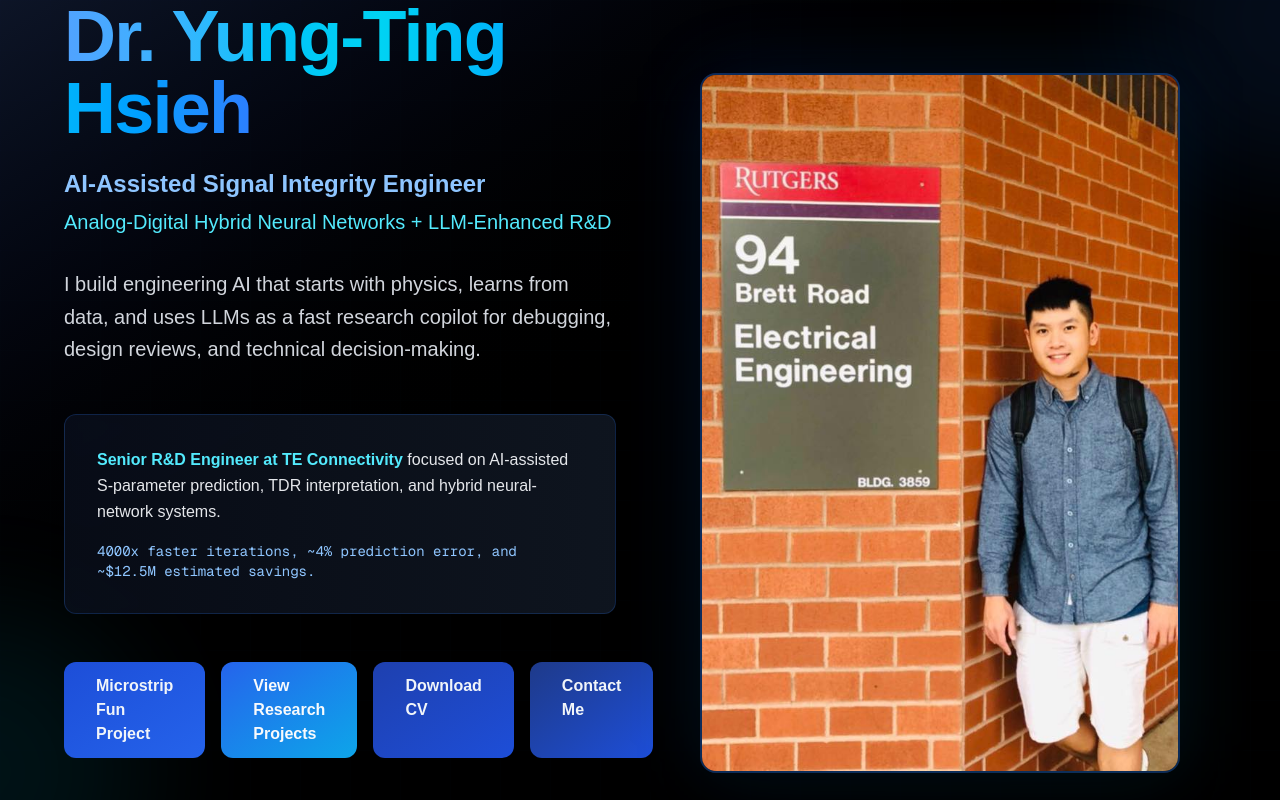
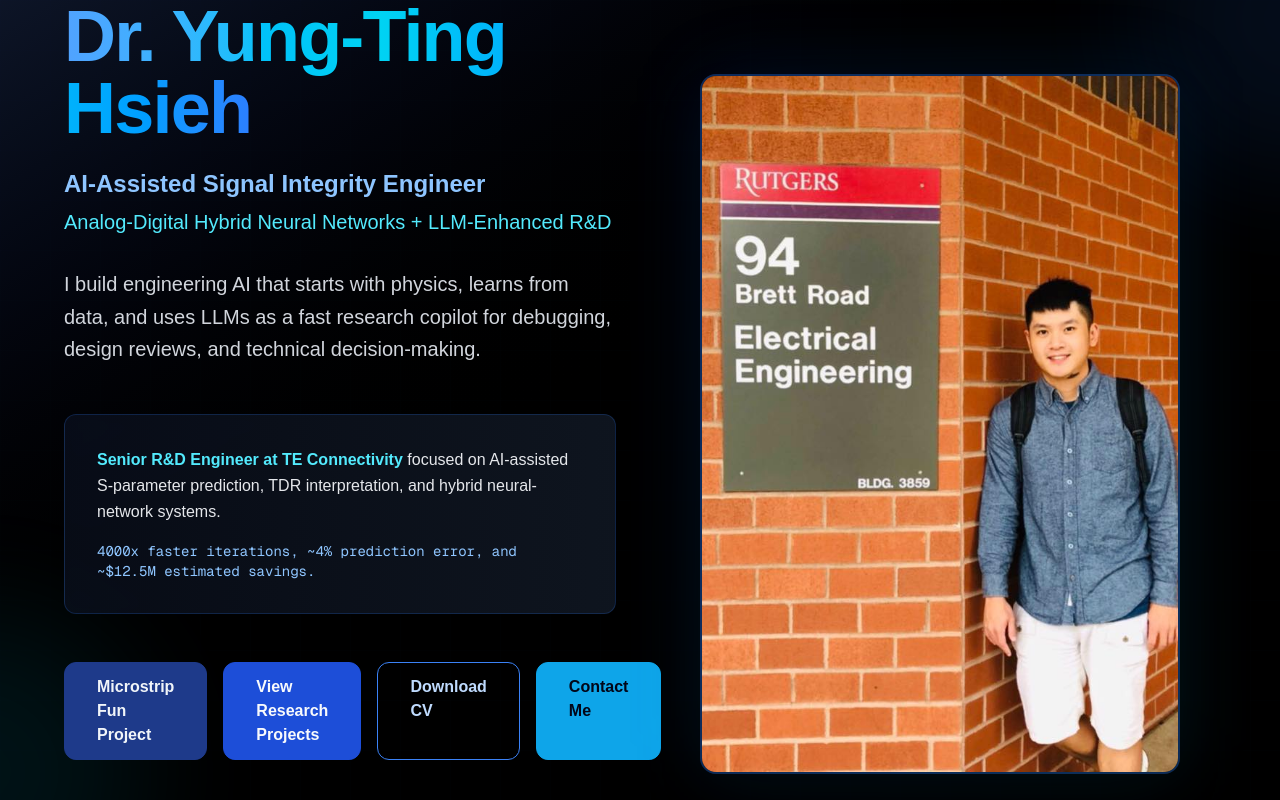
Before and after one commit to dryungtinghsieh-ui/ai-portfolio, a Next.js app: page / in a window 1280 px wide. Shown: the top 800 px of the page. Built offline with nearby package versions, Linux system fonts and the light colour scheme.

Commit message:
style(hero): switch CTA buttons to monochromatic blue engineering UI

```diff
--- a/app/page.tsx
+++ b/app/page.tsx
@@ -82,13 +82,13 @@ const tagVariants = {
 const ctaBaseClass =
   'rounded-xl px-8 py-3 font-semibold transition-all duration-200 ease-in-out hover:shadow-[0_0_12px_rgba(59,130,246,0.4)]';
 const ctaPrimaryClass =
-  'bg-gradient-to-br from-[#2563EB] to-[#0EA5E9] text-slate-50';
+  'border border-[#1D4ED8] bg-[#1D4ED8] text-slate-50 hover:bg-[#2563EB]';
 const ctaSecondaryClass =
-  'bg-gradient-to-br from-[#1D4ED8] to-[#2563EB] text-slate-100';
+  'border border-[#1E3A8A] bg-[#1E3A8A] text-slate-100 hover:bg-[#1D4ED8]';
 const ctaTertiaryClass =
-  'bg-gradient-to-br from-[#1E40AF] to-[#1D4ED8] text-slate-100';
+  'border border-[#3B82F6] bg-transparent text-[#BFDBFE] hover:bg-[#1E3A8A]/30';
 const ctaQuaternaryClass =
-  'bg-gradient-to-br from-[#1E3A8A] to-[#1D4ED8] text-slate-100';
+  'border border-[#0EA5E9] bg-[#0EA5E9] text-slate-950 hover:bg-[#38BDF8]';
 
 export default function Home() {
   const [hoveredTag, setHoveredTag] = useState<number | null>(null);
```
